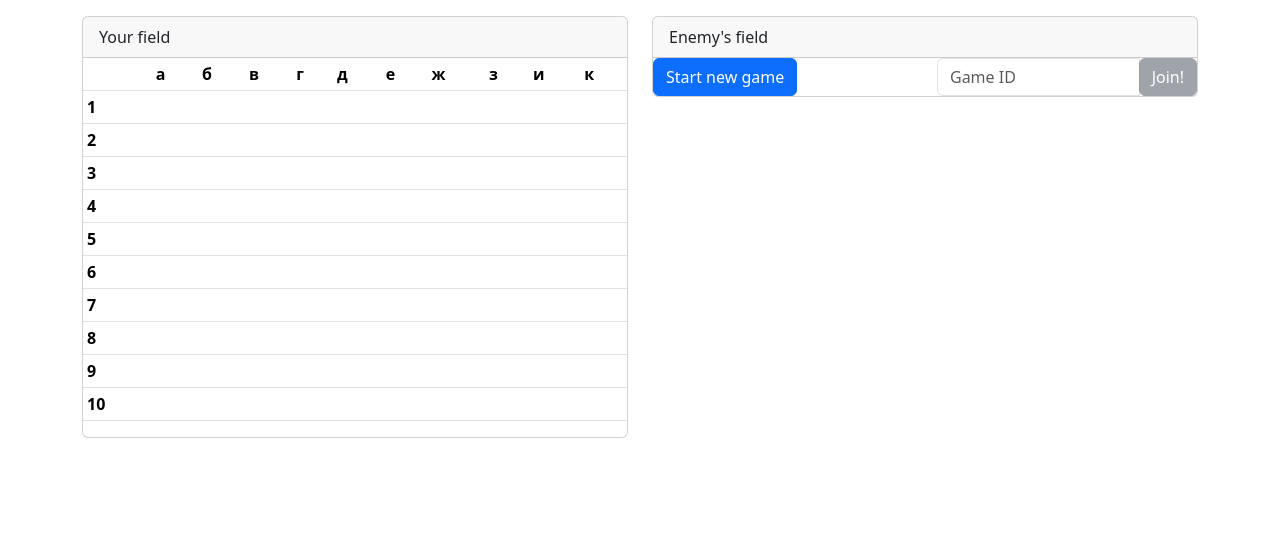
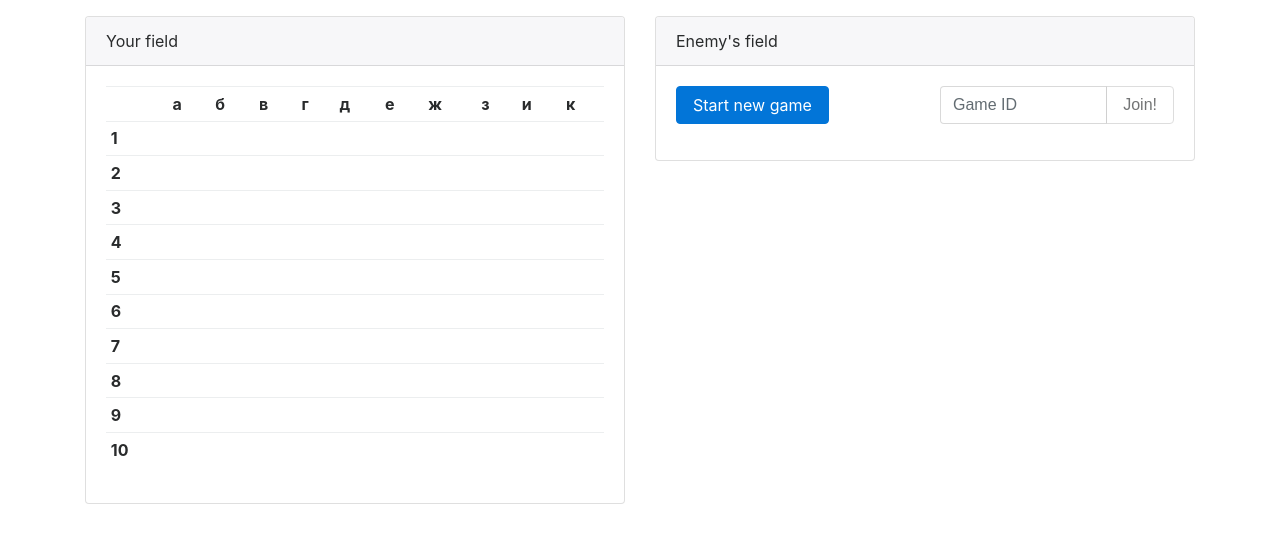
Before and after one commit to triplepointfive/battleship, a React app in the folder web/: page / in a window 1280 px wide. Shown: the top 540 px of the page. Built offline with nearby package versions, Linux system fonts and the light colour scheme; no server answers.

Commit message:
Publish script 🚽

```diff
--- a/web/index.html
+++ b/web/index.html
@@ -7,9 +7,9 @@
   <body>
     <div class="container" id="container"></div>
 
-    <script src="./dist/bundle.js"></script>
+    <script src="./bundle.js"></script>
 
-    <link rel="stylesheet" type="text/css" href="./node_modules/bootstrap/dist/css/bootstrap.css">
-    <link rel="stylesheet" type="text/css" href="./dist/bundle.css">
+    <link rel="stylesheet" href="https://maxcdn.bootstrapcdn.com/bootstrap/4.0.0-alpha.6/css/bootstrap.min.css" integrity="sha384-rwoIResjU2yc3z8GV/NPeZWAv56rSmLldC3R/AZzGRnGxQQKnKkoFVhFQhNUwEyJ" crossorigin="anonymous">
+    <link rel="stylesheet" type="text/css" href="./bundle.css">
   </body>
 </html>
--- a/web/package.json
+++ b/web/package.json
@@ -22,6 +22,7 @@
     "awesome-typescript-loader": "^3.1.2",
     "bootstrap": "^4.0.0-alpha.6",
     "browserify": "^14.3.0",
+    "gh-pages": "^0.12.0",
     "gulp-sass": "^3.1.0",
     "gulp-sourcemaps": "^2.6.0",
     "gulp-typescript": "^3.1.6",
--- /dev/null
+++ b/web/publish.js
@@ -0,0 +1,4 @@
+var ghpages = require("gh-pages");
+var path = require("path");
+
+ghpages.publish(path.join(__dirname, "dist"), function(err) { console.error(err); });
--- a/web/src/core/server.ts
+++ b/web/src/core/server.ts
@@ -11,7 +11,7 @@ export class Server {
     private playerIDCallback: Callback,
     private ownCallback: Callback
   ) {
-    this.socket = new WebSocket("ws://powerful-headland-52719.herokuapp.com");
+    this.socket = new WebSocket("wss://powerful-headland-52719.herokuapp.com");
 
     this.socket.onopen = () => {
       this.socket.send("");
```
